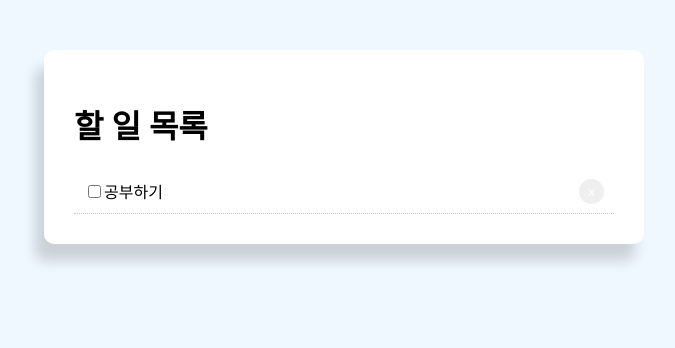
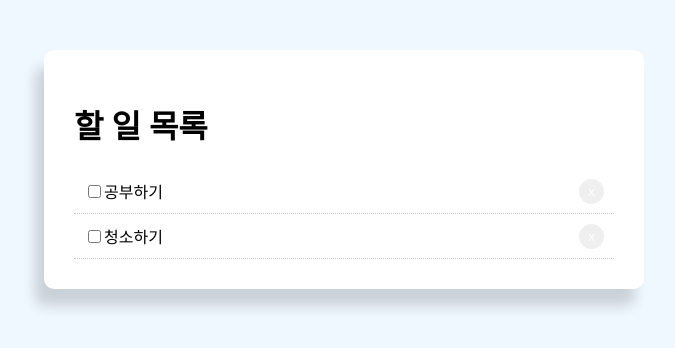
Before and after one commit to sumin220/React_ToDoList, a React (Create React App) app: page / in a window 1280 px wide. Shown: the top 348 px of the page, without its empty margins (296-971 px from the left). Built offline with nearby package versions, Linux system fonts and the light colour scheme.

Commit message:
Feat: Map을 통한 할 일 나열

```diff
--- a/src/App.js
+++ b/src/App.js
@@ -41,11 +41,14 @@ export default class App extends Component {
                       <h1>할 일 목록</h1>
                   </div>
 
-                  <div style={this.getStyle()}>
-                      <input type="checkbox" defaultChecked={false}/>
-                      공부하기
-                      <button style={this.btnStyle}>x</button>
-                  </div>
+                  {this.todoData.map((data) => (
+                      <div style={this.getStyle()} key={data.id}>
+                          <input type="checkbox" defaultChecked={false}/>
+                          {data.title}
+                          <button style={this.btnStyle}>x</button>
+                      </div>
+                  ))}
+
               </div>
           </div>
 
```
